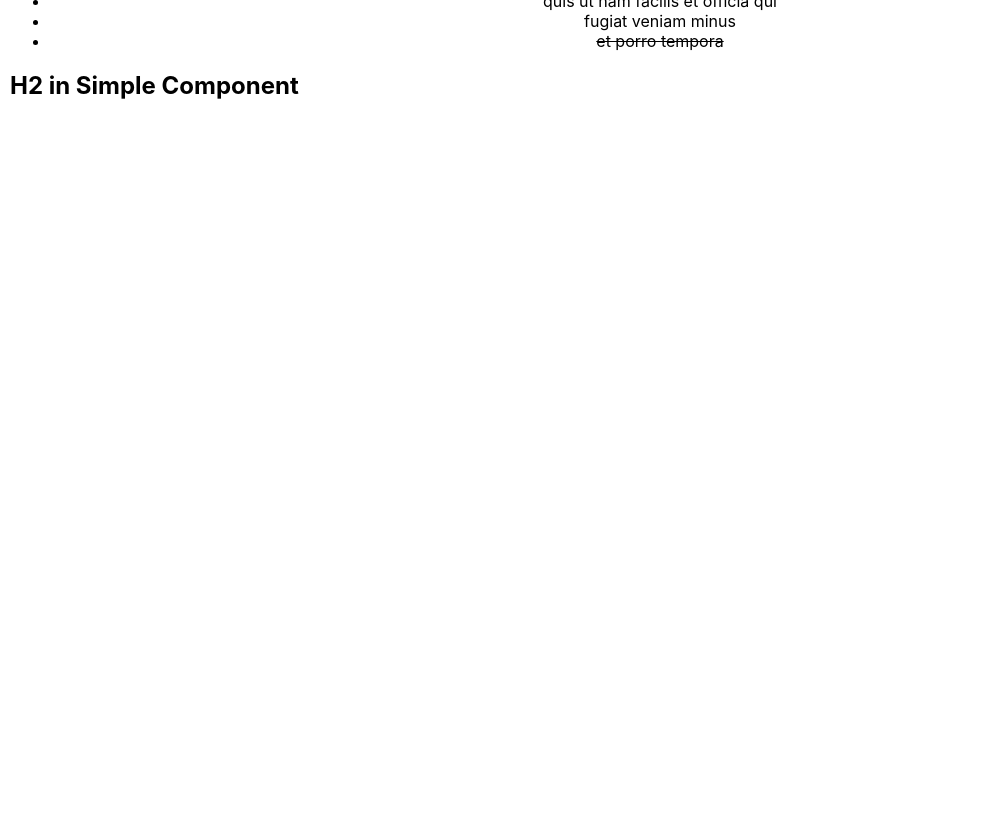
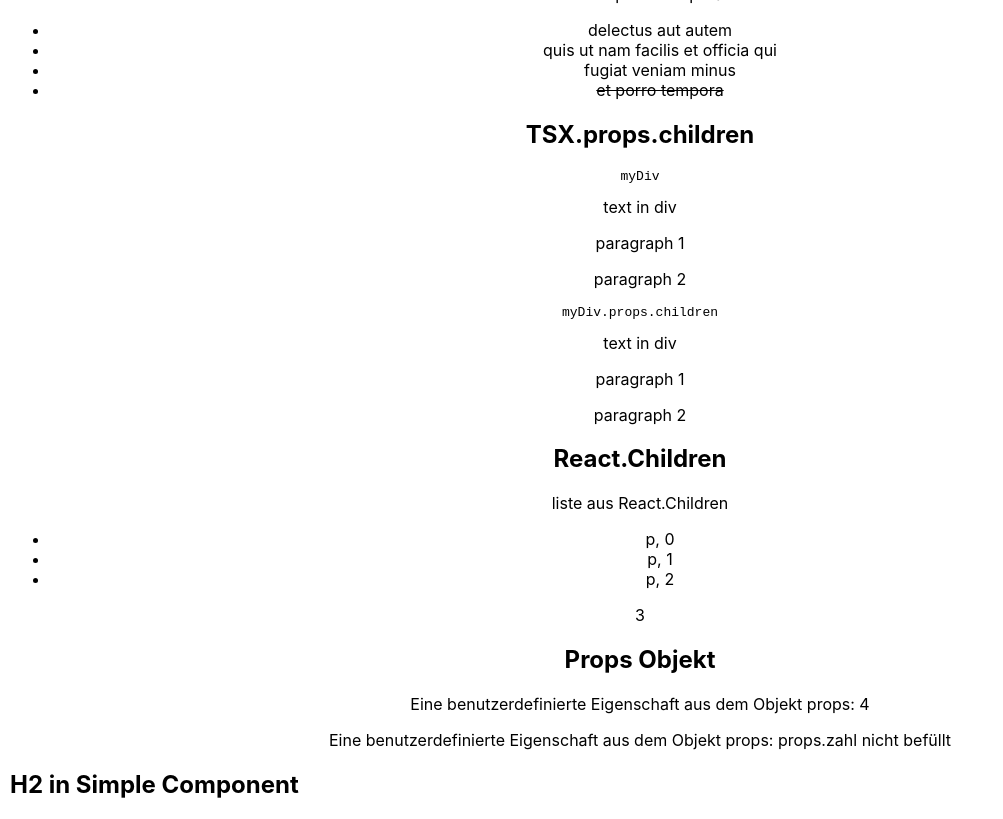
Before and after one commit to ppedvAG/2021-05-20-React-VC, a React (Create React App) app in the folder TRAINER/my-app/: page / in a window 1280 px wide. Shown: the part 1040-1859 px from the top of the page, without its empty margins (0-1003 px from the left). Before the commit the page ends 1160 px from the top, so only its background shows below. Built offline with nearby package versions, Linux system fonts and the light colour scheme.

Commit message:
m004 aufgabe

```diff
--- a/TRAINER/my-app/src/App.tsx
+++ b/TRAINER/my-app/src/App.tsx
@@ -1,10 +1,18 @@
-import React from 'react';
+import React, { ReactElement } from 'react';
 import './App.css';
+import ElementChildren, { ReactChildrenComponent } from './ChildrenComponent';
 import DateComponent from './DateComponent';
+import PropsComponente from './Props';
 import TodosList from './TodosList';
 
 
 function App() {
+/*   const variableFürKomponente: ReactElement =
+    <ElementChildren>
+      <div>text in div
+        <p>p in div</p>
+      </div>
+    </ElementChildren> */
   return (
     <div className="App">
       <header className="App-header">
@@ -22,9 +30,27 @@ function App() {
       <p>
         <DateComponent />
       </p>
+      <h2>JSX / TSX, Iteration, ClassName</h2>
       <h2>Aufgaben für heute:</h2>
       <TodosList />
+      <h2>TSX.props.children</h2>
+      <ElementChildren />
+    <h2>React.Children</h2>
+    <ReactChildrenComponent>
+      <p>p1</p>
+      <p>p2</p>
+      <p>p3</p>
+    </ReactChildrenComponent>
+
+    <h2>Props Objekt</h2>
+    <PropsComponente zahl={4} />
+    <PropsComponente/>
+
+
+
+
     </div>
+
   );
 }
 
--- /dev/null
+++ b/TRAINER/my-app/src/ChildrenComponent.tsx
@@ -0,0 +1,39 @@
+import React from "react";
+
+export default function ElementChildren() {
+    const myDiv = (
+        <div>
+            text in div
+            <p>paragraph 1</p>
+            <p>paragraph 2</p>
+        </div>
+    )
+    console.log('myDiv.props.children :>> ', myDiv.props.children);
+    return (
+        <div>
+            <pre>myDiv</pre>
+            {myDiv}
+            <pre>myDiv.props.children</pre>
+            {myDiv.props.children}
+        </div>
+    )
+
+}
+
+export function ReactChildrenComponent(props: any) {
+    const childrenArray = React.Children.toArray(props.children)
+    console.log('childrenArray :>> ', childrenArray);
+    return (
+        <>
+        liste aus React.Children
+        <ul>
+
+            {React.Children.map(props.children, function(child, index) {
+                return (<li>{child.type}, {index}</li>)
+
+            })}
+        </ul>
+        {React.Children.count(props.children)}
+        </>
+    )
+}
--- /dev/null
+++ b/TRAINER/my-app/src/Props.tsx
@@ -0,0 +1,6 @@
+export default function PropsComponente(props: any) {
+    /*  */
+    return(
+        <p>Eine benutzerdefinierte Eigenschaft aus dem Objekt props: {props.zahl ? props.zahl : 'props.zahl nicht befüllt'}</p>
+    )
+}
```
Also changed, not shown: TRAINER/my-app/src/Rating.tsx (added, +12 -0 lines), 2 other files (tests, documents, lock files or other folders).
